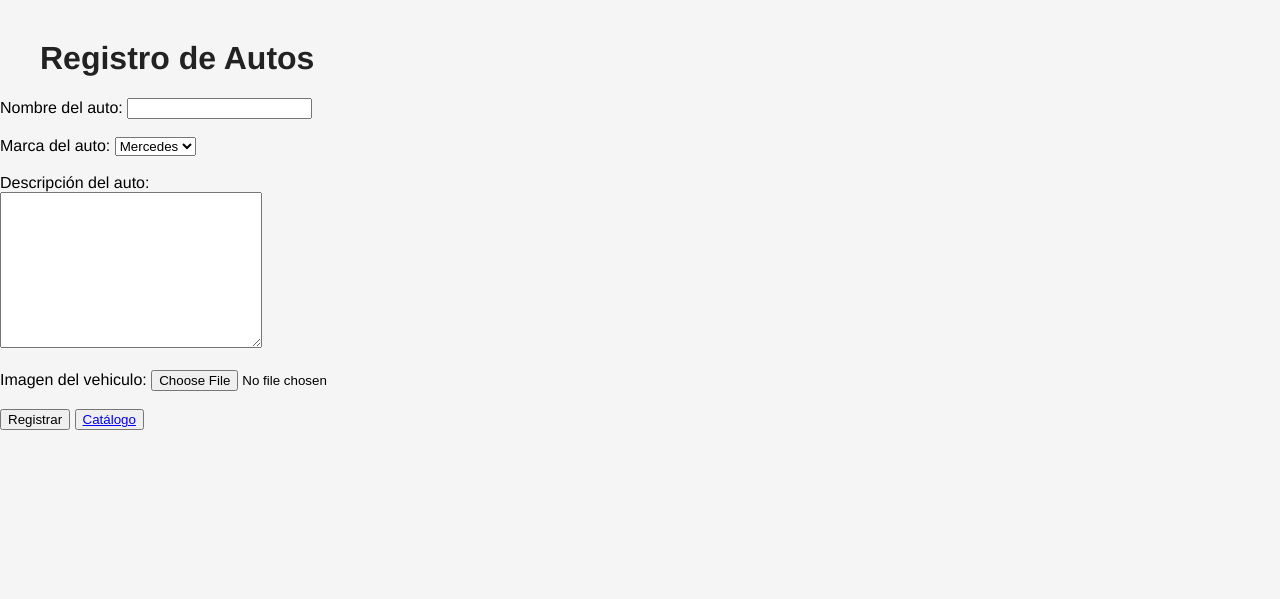
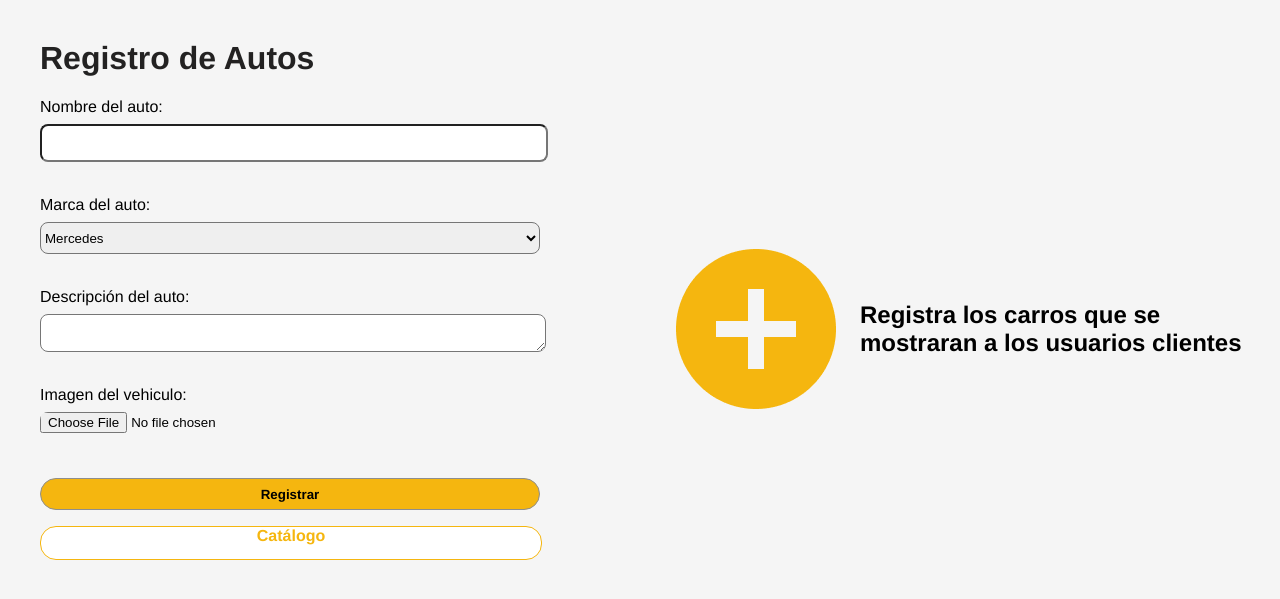
Before and after one commit to derekeduardo/web2023, a PHP site: page /semestral/views/admin/registrocarros.php in a window 1280 px wide. Shown: the part 100-699 px from the top of the page. Run offline with PHP 8.4, Linux system fonts and the light colour scheme; the visitor is signed in with stand-in values (Sample User, id 1).

Commit message:
ALL DONE

```diff
--- a/assets/css/styles-admin.css
+++ b/assets/css/styles-admin.css
@@ -93,6 +93,16 @@ tr {
     margin-top: 40px;
 }
 
+.boton2{
+    background-color: #F5B60F;
+    width: 100px;
+    height: 32px;
+    border-radius: 16px;
+    border: 0.5px solid #8e8e8e;
+    font-family: "Roboto-Black", Helvetica;
+    font-weight: 700;
+}
+
 /* TestDrive */
 
 .testdrives{
@@ -115,3 +125,94 @@ hr {
 }
 
 /* Registro Carros */
+
+label{
+    font-family: "Roboto-Black", Helvetica;
+    font-size: 16px;
+}
+
+.form{
+    margin-left: 40px;
+    margin-right: 40px;
+    display: flex;
+    flex-direction: column;
+    gap: 8px;
+}
+input, select, textarea{
+    width: 500px;
+    height: 32px;
+    border-radius: 8px;
+}
+
+.addition {
+    display: flex;
+    flex-direction: row;
+    justify-content:flex-start; /* Añadido para separar los elementos en la fila */
+    align-items: center; /* Añadido para alinear verticalmente los elementos en el centro */
+}
+
+
+img {
+    /* Añadido para controlar el ancho de la imagen */
+    max-width: 100%;
+    margin-left: 72px;
+}
+
+.relleno{
+    display: flex;
+    flex-direction: row;
+    align-items: center;
+    gap: 8px;
+}
+
+.buttons{
+    display: flex;
+    flex-direction: column;
+    gap: 16px;
+}
+
+.boton{
+    background-color: #F5B60F;
+    width: 500px;
+    height: 32px;
+    border-radius: 16px;
+    border: 0.5px solid #8e8e8e;
+    font-family: "Roboto-Black", Helvetica;
+    font-weight: 700;
+}
+
+.boton:hover{
+    background-color: #1c1900;
+    height: 32px;
+    border-radius: 16px;
+    border: 0.5px solid #8e8e8e;
+    font-family: "Roboto-Black", Helvetica;
+    font-weight: 700;
+    color: #ffffff;
+}
+
+.catalogo{
+    color: #F5B60F;
+    width: 500px;
+    height: 32px;
+    border-radius: 16px;
+    border: 1px solid #F5B60F;
+    background-color: #ffffff;
+    font-family: "Roboto-Black", Helvetica;
+    font-weight: 700;
+    display: flex;
+    text-align: center;
+    justify-content: center;
+    text-decoration: none;
+}
+
+.catalogo:hover{
+    color: #ffffff;
+    width: 100%;
+    height: 32px;
+    border-radius: 16px;
+    border: 1px solid #F5B60F;
+    background-color: #F5B60F;
+    font-family: "Roboto-Black", Helvetica;
+    font-weight: 700;
+}
--- a/views/admin/dashboard.php
+++ b/views/admin/dashboard.php
@@ -54,7 +54,7 @@
                         <td>'.$elemento['descripcion'].'</td>
                         <td>
                             <form action="./../../recursos/vehiculos/services/delete_vehicle.php" method="post">
-                                <button type="submit" name="id" value="'.$elemento['id_carro'].'">Eliminar</button>
+                                <button class="boton2" type="submit" name="id" value="'.$elemento['id_carro'].'">Eliminar</button>
                             </form>
                         </td>
                     </tr>' ?>
--- a/views/admin/registrocarros.php
+++ b/views/admin/registrocarros.php
@@ -11,10 +11,15 @@
     echo "Debe de llenar los campos";
   }else{
           //variables que contienen los valores introducidos y captados mediante el método POST
+
+          if (empty($_FILES['imagen']['tmp_name'])) {
+             //$imagen = '';
+             echo"<script> alert('no puede dejar espacios en blanco');document.location.href = 'registrocarros.php';</script>";
+        } else {
             $nombre= $_POST['nombre'];
             $marca= $_POST['marca'];
             $descripcion= $_POST['descripcion'];
-          $imagen= addslashes(file_get_contents($_FILES['imagen']['tmp_name']));
+            $imagen = addslashes(file_get_contents($_FILES['imagen']['tmp_name']));
 
 
             $query= "INSERT INTO `carros`(`id_carro`, `nombre`, `marca`, `descripcion`, `imagen`)
@@ -26,8 +31,13 @@
                 echo "Guardado correctamente <br>";
             }
             else {
+
                 echo "Error: " . $query . "<br>" . $con->error;
             }
+        }
+         // $imagen= addslashes(file_get_contents($_FILES['imagen']['tmp_name']));
+
+
   }
 
         $con->close();
@@ -64,27 +74,39 @@
 
         <h1 class="title">Registro de Autos</h1>
 
-        <form action="registrocarros.php" method = "POST" enctype="multipart/form-data">
+        <div class="addition">
+
+            <form class="form" action="registrocarros.php" method = "POST" enctype="multipart/form-data">
+
                 <label>Nombre del auto:</label>
-            <input type="text" name="nombre"><br><br>
+                <input class ="input" type="text" name="nombre"><br>
                 <label>Marca del auto:</label>
                     <select name="marca">
                         <option value="mercedes">Mercedes</option>
                         <option value="jeep">Jeep</option>
                         <option value="lexus">Lexus</option>
-                </select><br><br>
-            <div>
-                <label>Descripción del auto:</label><br>
-                <textarea name="descripcion" cols="30" rows="10"></textarea>
-            </div><br>
-            <label>Imagen del vehiculo:</label>
-            <input type="file" name="imagen"><br><br>
-
-            <input type="submit" name="registrar" value="Registrar">
-            <button><a href="index.php">Catálogo</a></button>
+                    </select><br>
 
 
+                    <label>Descripción del auto:</label>
+                    <textarea name="descripcion" cols="30" rows="10"></textarea>
+                <br>
+                <label>Imagen del vehiculo:</label>
+                <input type="file" name="imagen"><br>
+
+                <div class="buttons">
+                    <input class="boton" type="submit" name="registrar" value="Registrar">
+                    <a class="catalogo" href="dashboard.php">Catálogo</a>
+                </div>
+
             </form>
+
+            <div class ="relleno">
+                <img src="../../assets/Add.png">
+                <h2> Registra los carros que se mostraran a los usuarios clientes </h2>
+            </div>
+
+        </div>
 
     <?php } else { ?>
         <?php echo '<div>
--- a/views/admin/testdrive.php
+++ b/views/admin/testdrive.php
@@ -26,7 +26,7 @@
         </div>
     </nav>
 
-    <h1 class="title">TestDrive</h1>
+    <h1 class="title">Solicitudes de Test Drive</h1>
     <br>
 
     <!-- Contenedor para mostrar los datos de la API -->
```
Also changed, not shown: assets/css/style.css (+18 -1 lines), views/about.php (+10 -10 lines), views/usuario/editar_usuario.php (+19 -15 lines), assets/Add.png (added), assets/User.png (added), assets/icon-person.png (deleted). Lines whose indentation alone changed are shown as unchanged.
